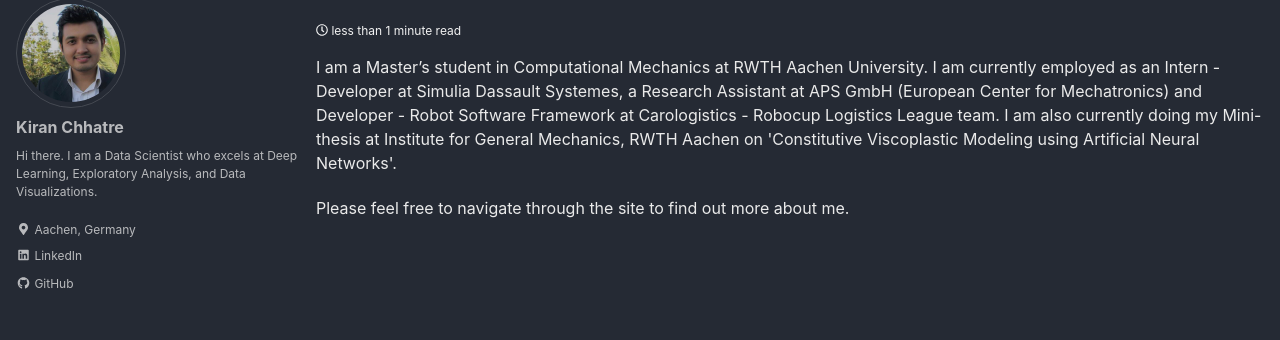
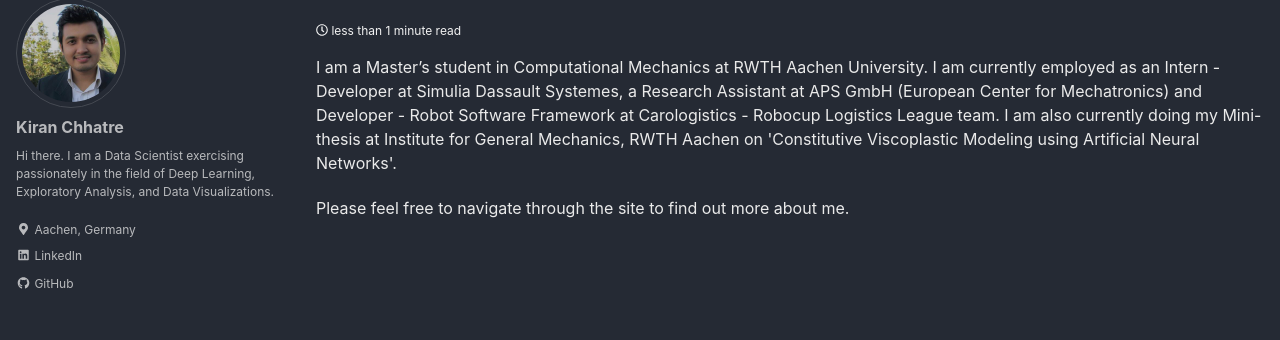
Before and after one commit to kiranchhatre/kiranchhatre.github.io, a Jekyll site: the page built from index.html, in a window 1280 px wide. Shown: the part 454-794 px from the top of the page. Built offline with Jekyll 4.4.1, drawn with Linux system fonts in a browser that asks for light colours; cached includes are drawn as plain includes; nearby versions of some CDN libraries; the list of posts is cut into pages by our own code.

Commit message:
Update _config.yml

```diff
--- a/_config.yml
+++ b/_config.yml
@@ -104,7 +104,7 @@ analytics:
 author:
   name             : "Kiran Chhatre"
   avatar           : /assets/images/bio-photo.jpg # path of avatar image, e.g. "/assets/images/bio-photo.jpg"
-  bio              : "Hi there. I am a Data Scientist who excels at Deep Learning, Exploratory Analysis, and Data Visualizations."
+  bio              : "Hi there. I am a Data Scientist exercising passionately in the field of Deep Learning, Exploratory Analysis, and Data Visualizations."
   location         : "Aachen, Germany"
   github           : "kiranchhatre"
   linkedin         : "kiranchhatre/"
```
